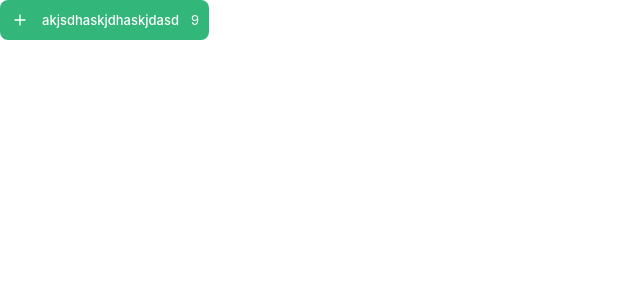
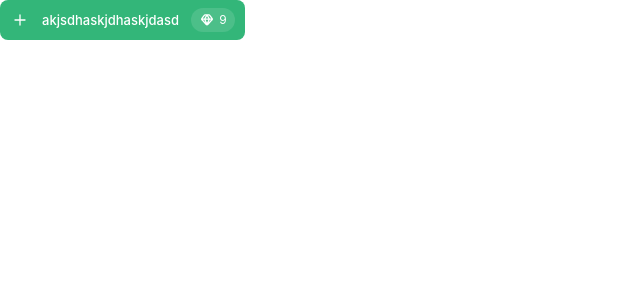
Before and after one commit to longnt80/gleam, a Vue app: page / in a window 1280 px wide. Shown: the top 300 px of the page, without its empty margins (0-640 px from the left). Built offline with nearby package versions, Linux system fonts and the light colour scheme.

Commit message:
Remove fixed dimensions for icons - Icon's width and height should expand to its parent's width and height. This force developers to be explicit about them.

```diff
--- a/src/components/PrimaryButton.vue
+++ b/src/components/PrimaryButton.vue
@@ -1,8 +1,11 @@
 <script setup>
+import IconDiamond from './icons/IconDiamond.vue';
+
 const props = defineProps({
   size: String,
   badgeCount: Number
 });
+
 </script>
 
 <template>
@@ -11,7 +14,10 @@ const props = defineProps({
       <slot name="icon"></slot>
     </div>
     <slot></slot>
-    <div class="badge">{{ props.badgeCount }}</div>
+    <div class="badge">
+      <IconDiamond class="badge-icon" />
+      {{ props.badgeCount }}
+    </div>
   </button>
 </template>
 
@@ -35,9 +41,25 @@ const props = defineProps({
 
   .icon {
     display: flex;
+    width: 20px;
+    height: 20px;
   }
 
   .badge {
     display: flex;
+    gap: 4px;
+    justify-content: center;
+    align-items: center;
+    background-color: rgba(255, 255, 255, 0.12);
+    border-radius: 100px;
+    padding: 4px 8px;
+    font-size: 12px;
+    height: 24px;
+    width: 44px;
+  }
+
+  .badge .badge-icon {
+    width: 16px;
+    height: 16px;
   }
 </style>
--- a/src/components/icons/IconDiamond.vue
+++ b/src/components/icons/IconDiamond.vue
@@ -1,7 +1,6 @@
 <template>
   <svg
-    width="16"
-    height="16"
+    class="icon"
     viewBox="0 0 16 16"
     fill="currentColor"
     xmlns="http://www.w3.org/2000/svg"
--- a/src/components/icons/IconPlus.vue
+++ b/src/components/icons/IconPlus.vue
@@ -1,7 +1,5 @@
 <template>
   <svg
-    width="20"
-    height="20"
     class="icon"
     viewBox="0 0 20 20"
     fill="currentColor"
```
